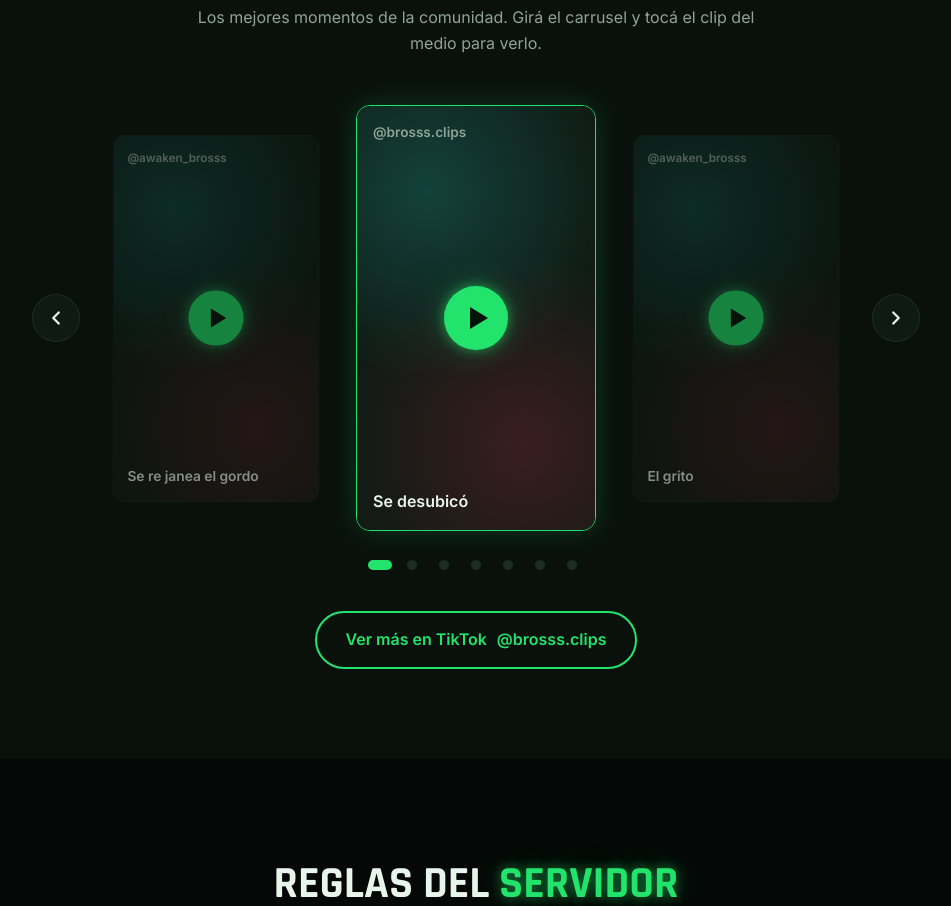
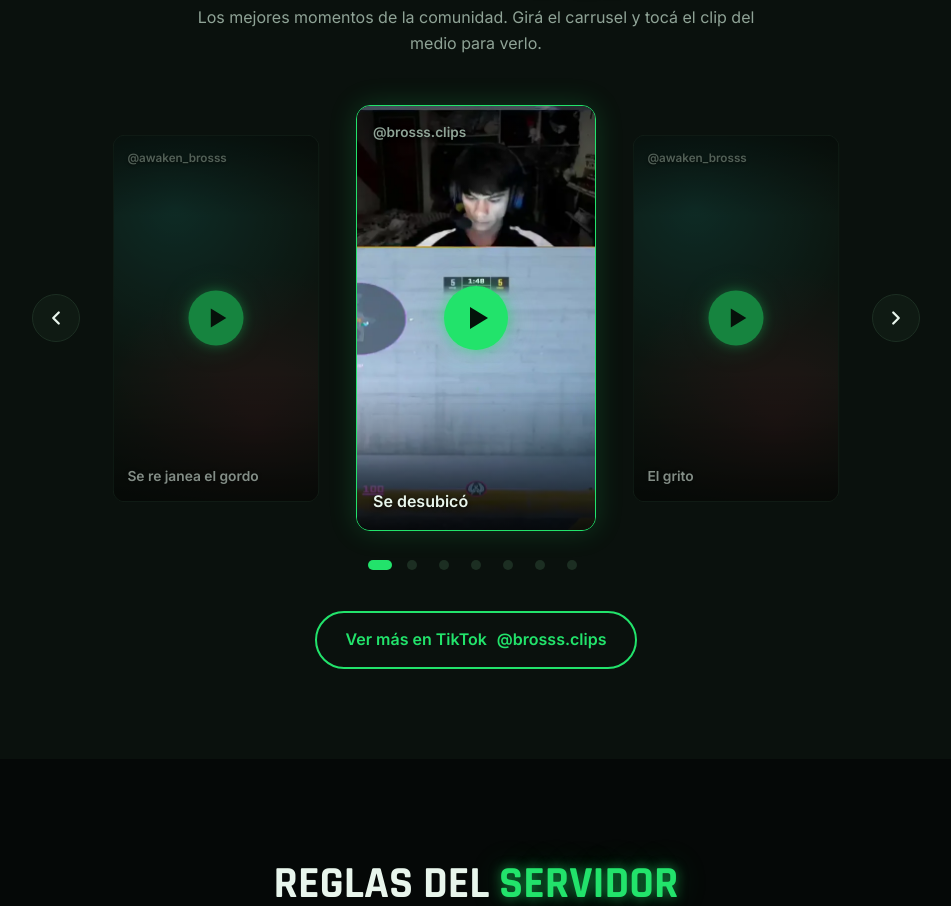
Before and after one commit to JoacoooWeimann/brosss-discord, a website: page index.html in a window 1280 px wide. Shown: the part 2774-3680 px from the top of the page, without its empty margins (164-1115 px from the left). Drawn offline with Linux system fonts and the light colour scheme; no server answers.

Commit message:
Clips: imagen de portada de fondo en cada tarjeta
Cada clip puede tener una portada guardada en img/clips/ (WebP vertical
de 480 px). Se muestra detrás del texto con un degradé oscuro para que
se lean la cuenta y el título. Se agrega la del clip oficial.

```diff
--- a/css/styles.css
+++ b/css/styles.css
@@ -687,6 +687,28 @@ a { color: inherit; text-decoration: none; }
   font: inherit;
   cursor: pointer;
 }
+/* Portada de fondo + degradé oscuro arriba y abajo para leer el texto */
+.clip__portada {
+  position: absolute;
+  inset: 0;
+  width: 100%;
+  height: 100%;
+  object-fit: cover;
+  z-index: 0;
+}
+.clip__fachada::after {
+  content: "";
+  position: absolute;
+  inset: 0;
+  z-index: 1;
+  background: linear-gradient(to bottom, rgba(0, 0, 0, 0.55), transparent 22%, transparent 65%, rgba(0, 0, 0, 0.8));
+  pointer-events: none;
+}
+.clip__marca,
+.clip__play,
+.clip__titulo { z-index: 2; }
+.clip__marca,
+.clip__titulo { text-shadow: 0 1px 4px rgba(0, 0, 0, 0.9); }
 .clip__marca {
   position: absolute;
   top: 16px;
@@ -696,6 +718,7 @@ a { color: inherit; text-decoration: none; }
   color: var(--texto-suave);
 }
 .clip__play {
+  position: relative; /* para que el z-index lo ponga arriba de la portada */
   display: grid;
   place-items: center;
   width: 64px;
--- a/js/clips.js
+++ b/js/clips.js
@@ -95,6 +95,17 @@ function crearFachada(clip, indice) {
   // Arriba se ve de qué cuenta es el clip (puede no ser la oficial)
   fachada.append(crear("span", "clip__marca", "@" + usuarioDeTiktok(url)), play, crear("span", "clip__titulo", titulo));
 
+  // Portada del video (guardada en img/clips/): va de fondo, detrás del texto
+  if (clip.portada) {
+    const img = crear("img", "clip__portada");
+    img.src = clip.portada;
+    img.alt = "";
+    img.loading = "lazy";
+    // Si no carga, queda el fondo de colores de siempre
+    img.addEventListener("error", () => img.remove());
+    fachada.append(img);
+  }
+
   fachada.addEventListener("click", () => {
     if (indice !== clipActual) return irAlClip(indice);
     const iframe = crear("iframe");
--- a/js/config.js
+++ b/js/config.js
@@ -92,13 +92,15 @@ const CONFIG = {
   // Pegá el link COMPLETO de cada video (abrilo en la compu y copiá la
   // URL). Los links cortos tipo vm.tiktok.com no sirven.
   // "titulo" es opcional: es el texto que se ve antes de reproducir.
+  // "portada" es opcional: imagen de vista previa guardada en img/clips/
+  // (vertical 9:16, .webp). Sin portada se ve un fondo de colores.
   // Pueden ser clips de cualquier cuenta: en cada tarjeta se ve de quién es.
   // Se muestran en un carrusel y el PRIMERO arranca en el medio (el destacado).
   // "usuario" es la cuenta oficial: la del botón "Ver más en TikTok".
   tiktok: {
     usuario: "brosss.clips",
     clips: [
-      { url: "https://www.tiktok.com/@brosss.clips/video/7461024379594345733", titulo: "Se desubicó" },
+      { url: "https://www.tiktok.com/@brosss.clips/video/7461024379594345733", titulo: "Se desubicó", portada: "img/clips/7461024379594345733.webp" },
       // De @awaken_brosss, de más a menos visto
       { url: "https://www.tiktok.com/@awaken_brosss/video/7622815767372860693", titulo: "El grito" },
       { url: "https://www.tiktok.com/@awaken_brosss/video/7646523199303224577", titulo: "El sabio espera" },
```
Also changed, not shown: tests/config.test.js (+4 -0 lines), tests/stream-clips.test.js (+9 -0 lines), img/clips/7461024379594345733.webp (added).
